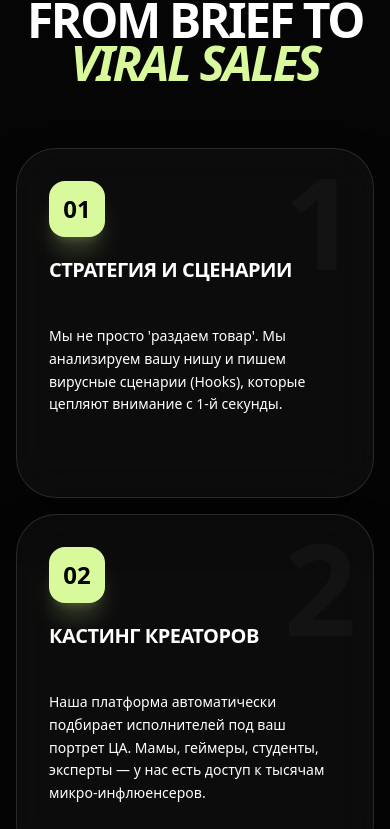
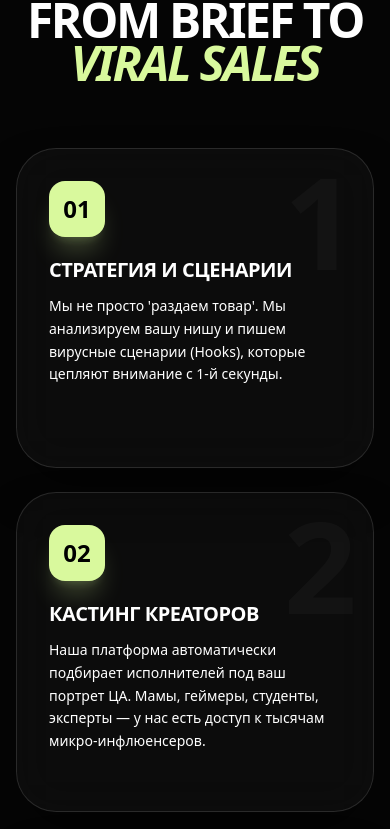
Before and after one commit to ylevin1989/UGS, a Next.js app: page / in a window 390 px wide. Shown: the part 4286-5115 px from the top of the page. Built offline with nearby package versions, Linux system fonts and the light colour scheme.

Commit message:
Fix mobile menu, contact modal position, and process animation smoothness

```diff
--- a/app/page.tsx
+++ b/app/page.tsx
@@ -135,27 +135,32 @@ export default function HomePage() {
               </h2>
             </div>
 
-            <div className="grid grid-cols-1 md:grid-cols-2 lg:grid-cols-5 gap-4 xl:gap-6">
+            <div className="grid grid-cols-1 md:grid-cols-2 lg:grid-cols-5 gap-6 xl:gap-8">
               {PROCESS_STEPS.map((step, idx) => (
                 <motion.div
                   key={idx}
-                  initial={{ opacity: 0, y: 20 }}
-                  whileInView={{ opacity: 1, y: 0 }}
-                  transition={{ delay: idx * 0.1 }}
-                  className="relative group p-8 glass rounded-[2.5rem] hover:border-primary/30 transition-all duration-500 flex flex-col h-full min-h-[350px]"
+                  initial={{ opacity: 0, scale: 0.95, y: 30 }}
+                  whileInView={{ opacity: 1, scale: 1, y: 0 }}
+                  viewport={{ once: true, margin: "-50px" }}
+                  transition={{
+                    duration: 0.8,
+                    delay: idx * 0.15,
+                    ease: [0.22, 1, 0.36, 1]
+                  }}
+                  className="relative group p-8 glass rounded-[2.5rem] hover:border-primary/30 transition-all duration-500 flex flex-col h-auto min-h-[320px] lg:min-h-[350px]"
                 >
                   {/* Floating Number */}
-                  <div className="absolute top-2 right-4 text-9xl font-black text-white/[0.03] group-hover:text-primary/5 transition-colors pointer-events-none select-none">
+                  <div className="absolute top-2 right-4 text-9xl font-black text-white/[0.03] group-hover:text-primary/10 transition-colors pointer-events-none select-none">
                     {idx + 1}
                   </div>
 
                   <div className="space-y-6 relative z-10 flex flex-col h-full">
-                    <div className="w-14 h-14 rounded-2xl bg-primary flex items-center justify-center text-black font-black text-2xl shadow-xl shadow-primary/20">
+                    <div className="w-14 h-14 rounded-2xl bg-primary flex items-center justify-center text-black font-black text-2xl shadow-xl shadow-primary/20 group-hover:scale-110 transition-transform duration-500">
                       0{step.step}
                     </div>
 
                     <div className="space-y-4">
-                      <h4 className="text-xl md:text-2xl font-black uppercase tracking-tight leading-none min-h-[3rem]">
+                      <h4 className="text-xl md:text-2xl font-black uppercase tracking-tight leading-none">
                         {step.title}
                       </h4>
                       <p className="text-sm text-muted-foreground leading-relaxed font-medium">
--- a/components/contact-modal.tsx
+++ b/components/contact-modal.tsx
@@ -29,14 +29,14 @@ export function ContactModal({ type, trigger }: ContactModalProps) {
                     </Button>
                 )}
             </DialogTrigger>
-            <DialogContent className="sm:max-w-[600px] p-0 overflow-hidden bg-transparent border-none shadow-none">
-                <div className="bg-[#0A0A0A] p-8 md:p-12 rounded-[3rem] border border-white/10 shadow-[0_0_100px_rgba(0,0,0,1)] relative overflow-hidden">
-                    <div className="absolute inset-0 bg-primary/5 rounded-[3rem] pointer-events-none" />
+            <DialogContent className="sm:max-w-[600px] p-0 overflow-visible bg-transparent border-none shadow-none !translate-y-0 top-10 sm:top-[50%] sm:translate-y-[-50%]">
+                <div className="bg-[#0A0A0A] p-6 md:p-12 rounded-[2.5rem] md:rounded-[3rem] border border-white/10 shadow-[0_0_100px_rgba(0,0,0,1)] relative overflow-y-auto max-h-[85vh] sm:max-h-none">
+                    <div className="absolute inset-0 bg-primary/5 rounded-[2.5rem] md:rounded-[3rem] pointer-events-none" />
                     <div className="absolute top-0 left-0 w-full h-1 bg-gradient-to-r from-transparent via-primary/20 to-transparent" />
-                    <DialogHeader className="mb-8">
-                        <DialogTitle className="text-4xl font-black tracking-tighter uppercase text-center">
+                    <DialogHeader className="mb-6 md:mb-8">
+                        <DialogTitle className="text-3xl md:text-4xl font-black tracking-tighter uppercase text-center">
                             {type === "client" ? (
-                                <>Отравить <span className="text-primary italic">БРИФ</span></>
+                                <>Отправить <span className="text-primary italic">БРИФ</span></>
                             ) : (
                                 <>Стать <span className="text-primary italic">КРЕАТОРОМ</span></>
                             )}
--- a/components/header.tsx
+++ b/components/header.tsx
@@ -104,9 +104,18 @@ export function Header() {
                         closed: { x: "100%", opacity: 0 }
                     }}
                     transition={{ type: "spring", damping: 25, stiffness: 200 }}
-                    className="absolute top-0 right-0 bottom-0 w-[85%] max-w-sm bg-zinc-950 border-l border-white/10 p-8 pt-24 flex flex-col shadow-2xl"
+                    className="absolute top-0 right-0 bottom-0 w-[90%] sm:w-[85%] max-w-sm bg-zinc-950 border-l border-white/10 p-8 pt-24 flex flex-col shadow-2xl safe-area-padding"
                 >
-                    <nav className="flex flex-col space-y-4">
+                    {/* Close button inside menu */}
+                    <button
+                        onClick={() => setMobileMenuOpen(false)}
+                        className="absolute top-6 right-6 w-12 h-12 flex items-center justify-center rounded-full bg-white/5 border border-white/10 text-white"
+                        aria-label="Close menu"
+                    >
+                        <X size={28} />
+                    </button>
+
+                    <nav className="flex flex-col space-y-6 mt-4">
                         {navLinks.map((item, i) => (
                             <motion.div
                                 key={item.href}
@@ -118,7 +127,7 @@ export function Header() {
                             >
                                 <Link
                                     href={item.href}
-                                    className={`text-3xl font-black uppercase tracking-tighter transition-all ${pathname === item.href ? "text-primary" : "text-white/60 hover:text-white"
+                                    className={`text-4xl font-black uppercase tracking-tighter transition-all ${pathname === item.href ? "text-primary border-b-4 border-primary inline-block" : "text-white/60 hover:text-white"
                                         }`}
                                     onClick={() => setMobileMenuOpen(false)}
                                 >
```
